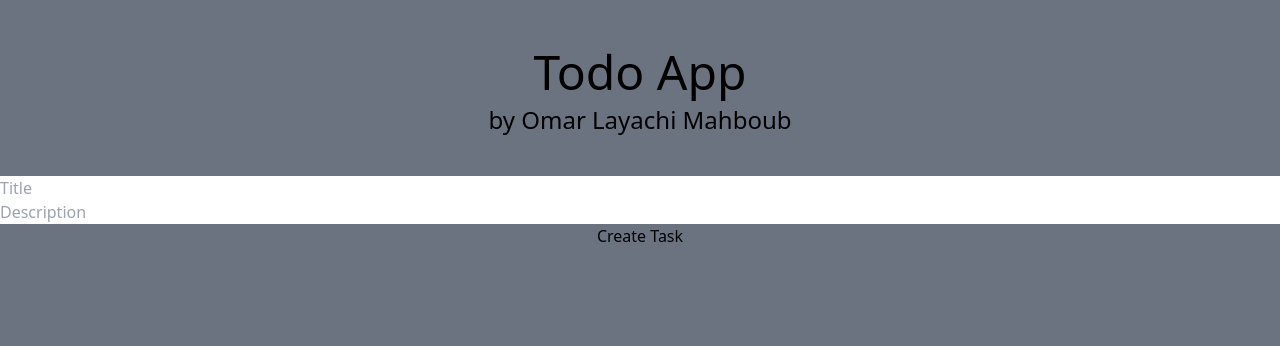
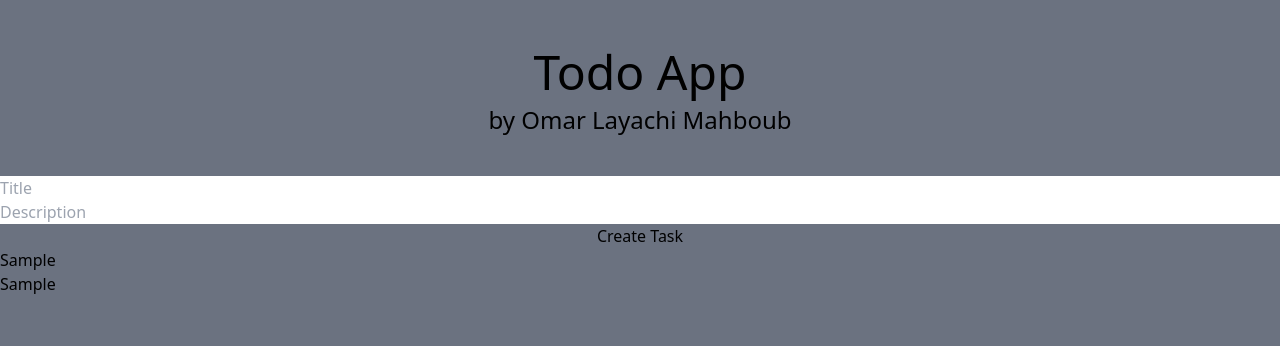
Before and after one commit to omartrese/react-toDoApp, a React (Vite) app: page / in a window 1280 px wide. Both pictures are taken after typing "Sample", "Sample" into the empty fields and a click on the input "Create Task". Shown: the top 346 px of the page. Built offline with nearby package versions, Linux system fonts and the light colour scheme.

Commit message:
toDo's Display

```diff
--- a/src/App.jsx
+++ b/src/App.jsx
@@ -1,5 +1,5 @@
 import './App.css'
-import Form from './components/Form'
+import TodoCrud from './components/TodoCrud'
 
 function App() {
   return (
@@ -10,7 +10,7 @@ function App() {
           <h2 className='text-2xl'>by Omar Layachi Mahboub</h2>
         </header>
 
-        <Form />
+        <TodoCrud />
 
         <footer className='hidden sm:absolute sm:flex w-full bottom-0 justify-around bg-gray-900 text-2xl p-2'>
           <h3>Todo App</h3>
--- a/src/components/Form.jsx
+++ /dev/null
@@ -1,44 +0,0 @@
-import { useState } from "react";
-
-function Form() {
-
-  const [title, setTitle] = useState(null);
-  const [desc, setDesc] = useState(null);
-
-  const getTasks = () => JSON.parse(localStorage.getItem('tasks')) || [];
-  const setTasks = (tasks) => localStorage.setItem('tasks', JSON.stringify(tasks));
-
-  const handleChange = (e) => e.target.name === 'title' ? setTitle(e.target.value) : setDesc(e.target.value);
-  const cleanInput = () => {setTitle(''); setDesc('');}
-
-  const addTask = (e) => {
-    e.preventDefault();
-
-    if(!title) return;
-
-    let tasks = getTasks();
-
-    console.log( {
-      title,
-      desc
-    });
-
-    tasks.push({title, desc});
-    setTasks(tasks);
-
-    cleanInput();
-
-  }
-
-  return (
-    <div>
-      <form className="flex flex-col">
-        <input type="text" name="title" placeholder="Title" onChange={handleChange} value={title} />
-        <input type="text" name="desc" placeholder="Description" onChange={handleChange} value={desc} />
-        <input type="submit" value="Create Task" onClick={addTask} />
-      </form>
-    </div>
-  )
-}
-
-export default Form
--- a/src/components/Task.jsx
+++ b/src/components/Task.jsx
@@ -1,17 +1,16 @@
-import PropTypes from 'prop-types';
-
-function Task({ title = 'Untitled', desc = 'New Task' }) {
+/* eslint-disable react/prop-types */
+function Task(props) {
   return (
     <div>
-      <h1>{title}</h1>
-      <p>{desc}</p>
+      <h1>{props.title}</h1>
+      <h3>{props.desc}</h3>
     </div>
   );
 }
 
-Task.propTypes = {
-  title: PropTypes.string,
-  desc: PropTypes.string
+Task.defaultProps = {
+  title: "Untitled",
+  desc: "New Task"
 };
 
 export default Task
--- /dev/null
+++ b/src/components/TodoCrud.jsx
@@ -0,0 +1,47 @@
+import { useState, useEffect } from "react";
+import Task from "./Task";
+
+function TodoCrud() {
+  const [title, setTitle] = useState("");
+  const [desc, setDesc] = useState("");
+  const [tasks, setTasks] = useState(() => JSON.parse(localStorage.getItem('tasks')) || []);
+
+  useEffect(() => {
+    localStorage.setItem('tasks', JSON.stringify(tasks));
+  }, [tasks]);
+
+  const handleChange = (e) => e.target.name === 'title' ? setTitle(e.target.value) : setDesc(e.target.value);
+
+  const addTask = (e) => {
+    e.preventDefault();
+    if(!title) return;
+
+    const newTask = {title, desc, id: tasks.length};
+    setTasks(prevTasks => [...prevTasks, newTask]);
+
+    setTitle('');
+    setDesc('');
+  }
+
+  const tasksComponents = tasks.map(task =>
+    <li key={task.id}>
+      <Task title={task.title} desc={task.desc} />
+    </li>
+  );
+
+  return (
+    <div>
+      <form className="flex flex-col">
+        <input type="text" name="title" placeholder="Title" onChange={handleChange} value={title} autoComplete="off" />
+        <input type="text" name="desc" placeholder="Description" onChange={handleChange} value={desc} autoComplete="off" />
+        <input type="submit" value="Create Task" onClick={addTask} />
+      </form>
+
+      <ul>
+        {tasksComponents}
+      </ul>
+    </div>
+  )
+}
+
+export default TodoCrud;
--- a/src/components/TodoDisplay.jsx
+++ /dev/null
@@ -1,9 +0,0 @@
-function Todos() {
-  return (
-    <div>
-
-    </div>
-  )
-}
-
-export default Todos
```
